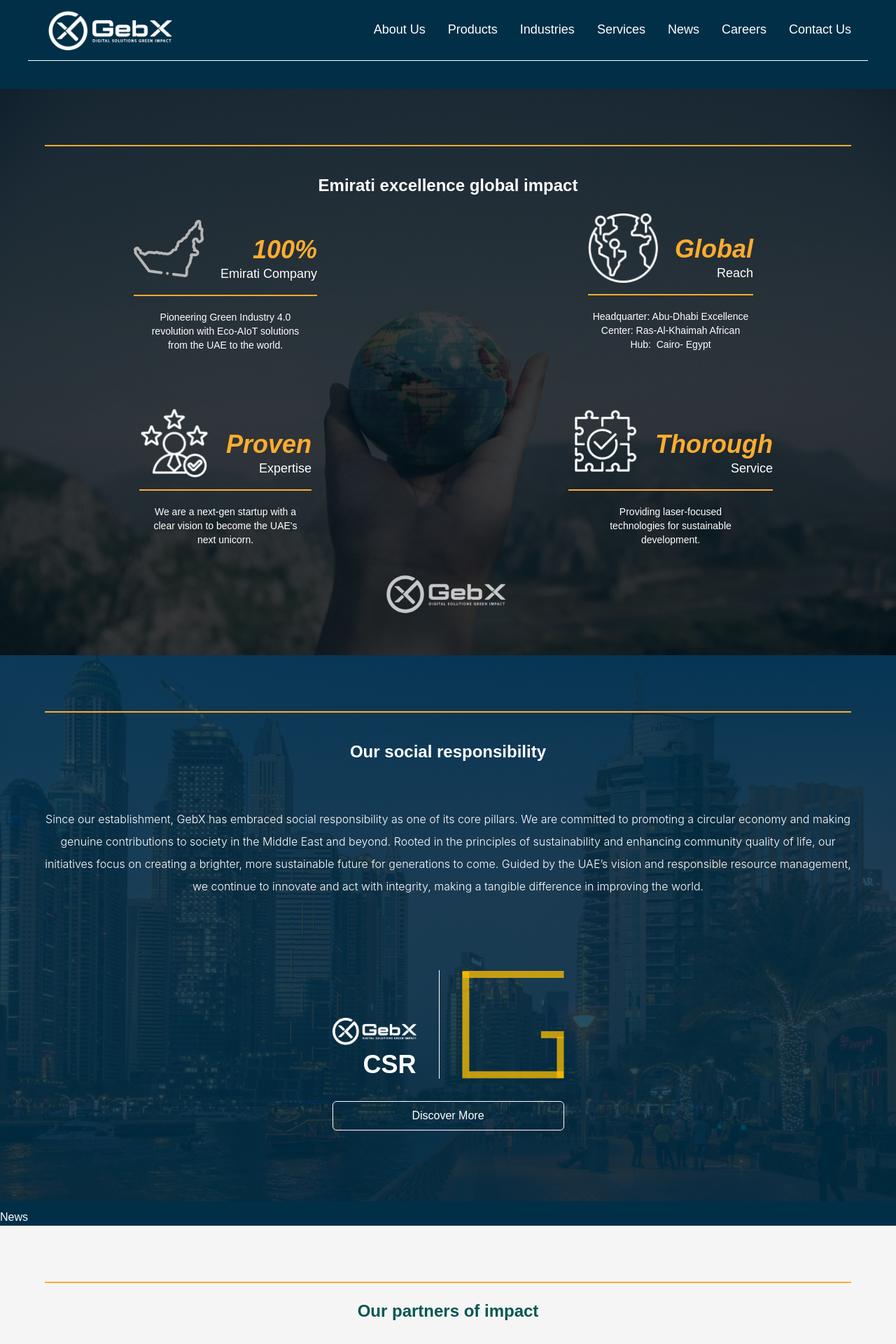
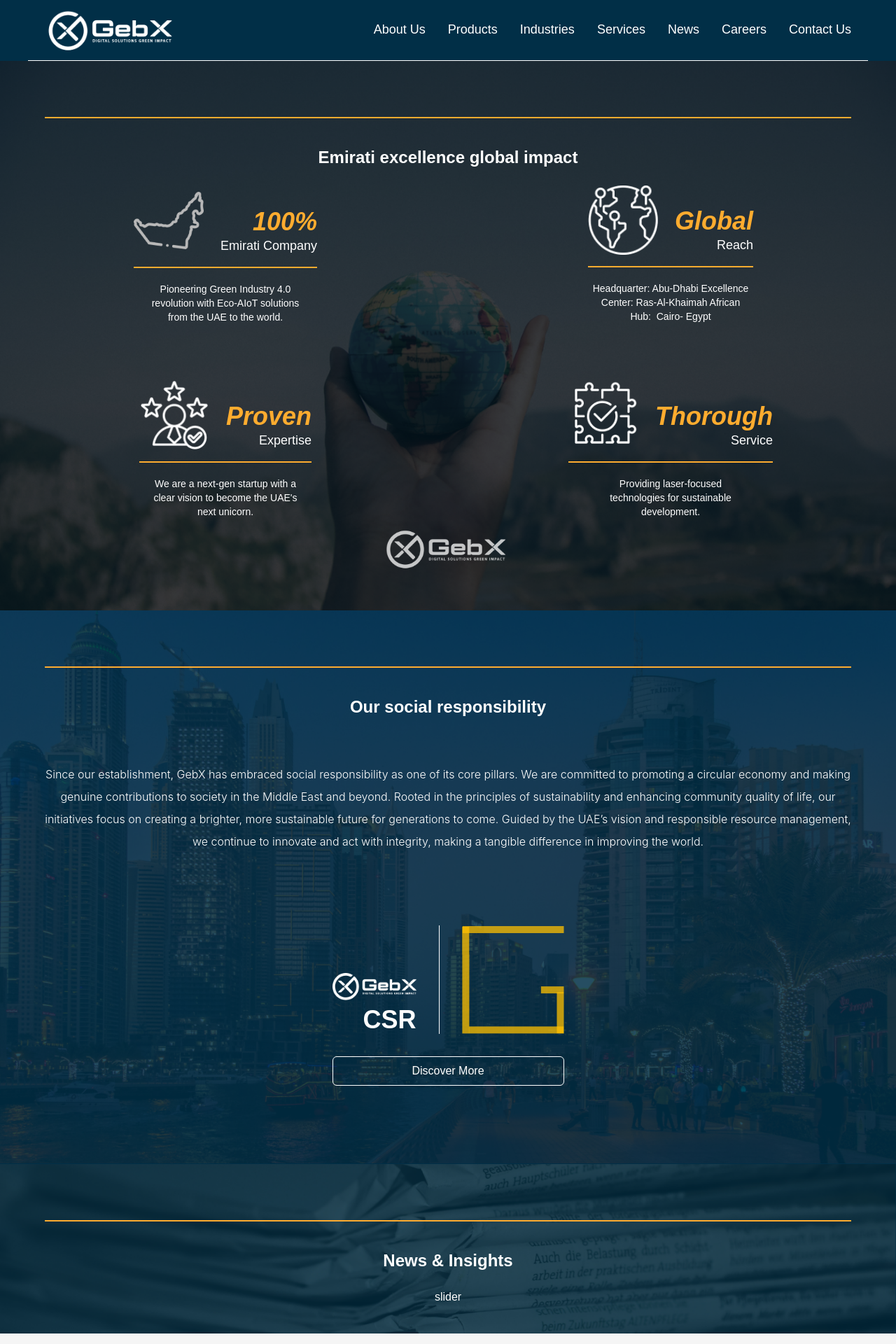
Before and after one commit to ahmed-mostafa2020/gebx, a Next.js app: page / in a window 1280 px wide. Shown: the top 1920 px of the page at 70% size. Built offline with nearby package versions, Linux system fonts and the light colour scheme.

Commit message:
w o news2

```diff
--- a/src/components/common/footer/Footer.tsx
+++ b/src/components/common/footer/Footer.tsx
@@ -167,7 +167,7 @@
             size={{ xs: 12, sm: 6, lg: 4.5 }}
             className="flex gap-10 flex-col"
           >
-            <Link href="/" className="w-fit">
+            <Link href="/" className="w-fit select-none">
               <Image src={logoSmall} alt="logo" />
             </Link>
 
--- a/src/components/common/header/Header.tsx
+++ b/src/components/common/header/Header.tsx
@@ -57,7 +57,7 @@
         }`}
     >
       <Container maxWidth="lg" className="flex justify-between items-center">
-        <Link href="/">
+        <Link href="/" className="w-fit select-none">
           <Image
             src={logo}
             alt="logo"
--- /dev/null
+++ b/src/components/common/reusable/SectionTemplate.tsx
@@ -0,0 +1,40 @@
+import { Container } from "@mui/material";
+import Image, { StaticImageData } from "next/image";
+
+type sectionData = {
+  image: StaticImageData;
+  backgroundColor?: string;
+  title: string;
+  children: React.ReactNode;
+};
+
+const SectionTemplate = ({
+  image,
+  backgroundColor,
+  title,
+  children,
+}: sectionData) => {
+  return (
+    <section
+      className={`relative text-center pb-10 ${
+        backgroundColor && `bg-[${backgroundColor}]`
+      }`}
+    >
+      <Image
+        src={image}
+        alt="backgroundImage"
+        className="absolute w-full h-[-webkit-fill-available] object-cover"
+      />
+
+      <Container maxWidth="lg" className="relative pt-20">
+        <div className="pt-10 border-t-2 border-secColor flex justify-center flex-col gap-6 items-center">
+          <h2 className="font-bold text-2xl">{title}</h2>
+
+          <div className="flex flex-col items-center">{children}</div>
+        </div>
+      </Container>
+    </section>
+  );
+};
+
+export default SectionTemplate;
--- a/src/components/sections/GlobalImpact.tsx
+++ b/src/components/sections/GlobalImpact.tsx
@@ -1,6 +1,7 @@
 import Image from "next/image";
+import Link from "next/link";
 
-import { Container } from "@mui/material";
+import SectionTemplate from "../common/reusable/SectionTemplate";
 import Grid from "@mui/material/Grid2";
 
 import globalBg from "@assets/globalBg.png";
@@ -9,7 +10,6 @@
 import expertise from "@assets/expertise 1.png";
 import service from "@assets/solution 1.png";
 import logo from "@assets/logoMed.png";
-import Link from "next/link";
 
 const GlobalImpact = () => {
   const list = [
@@ -71,24 +71,12 @@
   ));
 
   return (
-    <section className="py-10 relative">
-      <Image
-        src={globalBg}
-        alt="footerBackground"
-        className="absolute w-full h-[-webkit-fill-available] object-fill"
-      />
-
-      <Container maxWidth="lg" className="relative pt-20 ">
-        <div className="pt-10 border-t-2 border-secColor flex justify-center flex-col gap-6 items-center">
-          <h2 className="font-bold text-2xl">
-            Emirati excellence global impact
-          </h2>
-
+    <SectionTemplate image={globalBg} title="Emirati excellence global impact">
       <Grid container rowSpacing={10} columnSpacing={15}>
         {renderedList}
       </Grid>
 
-          <Link href="/">
+      <Link href="/" className="w-fit select-none">
         <Image
           src={logo}
           alt="logo"
@@ -97,9 +85,7 @@
           className="object-contain"
         />
       </Link>
-        </div>
-      </Container>
-    </section>
+    </SectionTemplate>
   );
 };
 
--- a/src/components/sections/News.tsx
+++ b/src/components/sections/News.tsx
@@ -1,5 +1,16 @@
+import SectionTemplate from "../common/reusable/SectionTemplate";
+import news from "@assets/news.png";
+
 const News = () => {
-  return <section>News</section>;
+  return (
+    <SectionTemplate
+      image={news}
+      title="News & Insights"
+      backgroundColor="#0DBDAD4f"
+    >
+      slider
+    </SectionTemplate>
+  );
 };
 
 export default News;
--- a/src/components/sections/SocialResponsibility.tsx
+++ b/src/components/sections/SocialResponsibility.tsx
@@ -12,7 +12,7 @@
       <Image
         src={responsibilityBg}
         alt="footerBackground"
-        className="h-[780px] object-bottom absolute w-full object-cover"
+        className="h-[790px] object-bottom absolute w-full object-cover"
       />
 
       <Container maxWidth="lg" className="relative pt-20">
@@ -34,7 +34,7 @@
           <div className="flex flex-col gap-8 mt-10">
             <div className="flex">
               <div className=" flex justify-end items-end flex-col gap-2 pe-8 me-8 border-e border-white">
-                <Link href="/">
+                <Link href="/" className="w-fit select-none">
                   <Image
                     src={logoSmall}
                     alt="logo"
```
Lines whose indentation alone changed are shown as unchanged.
